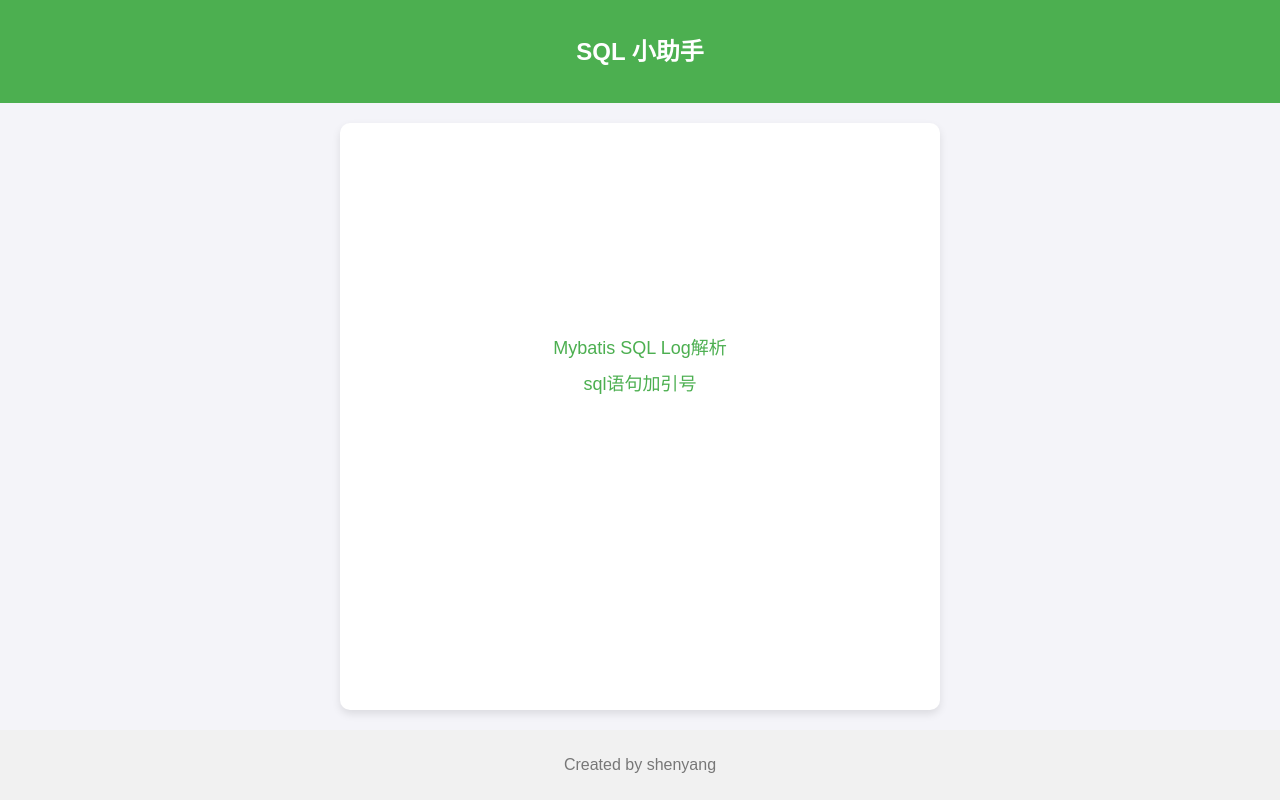
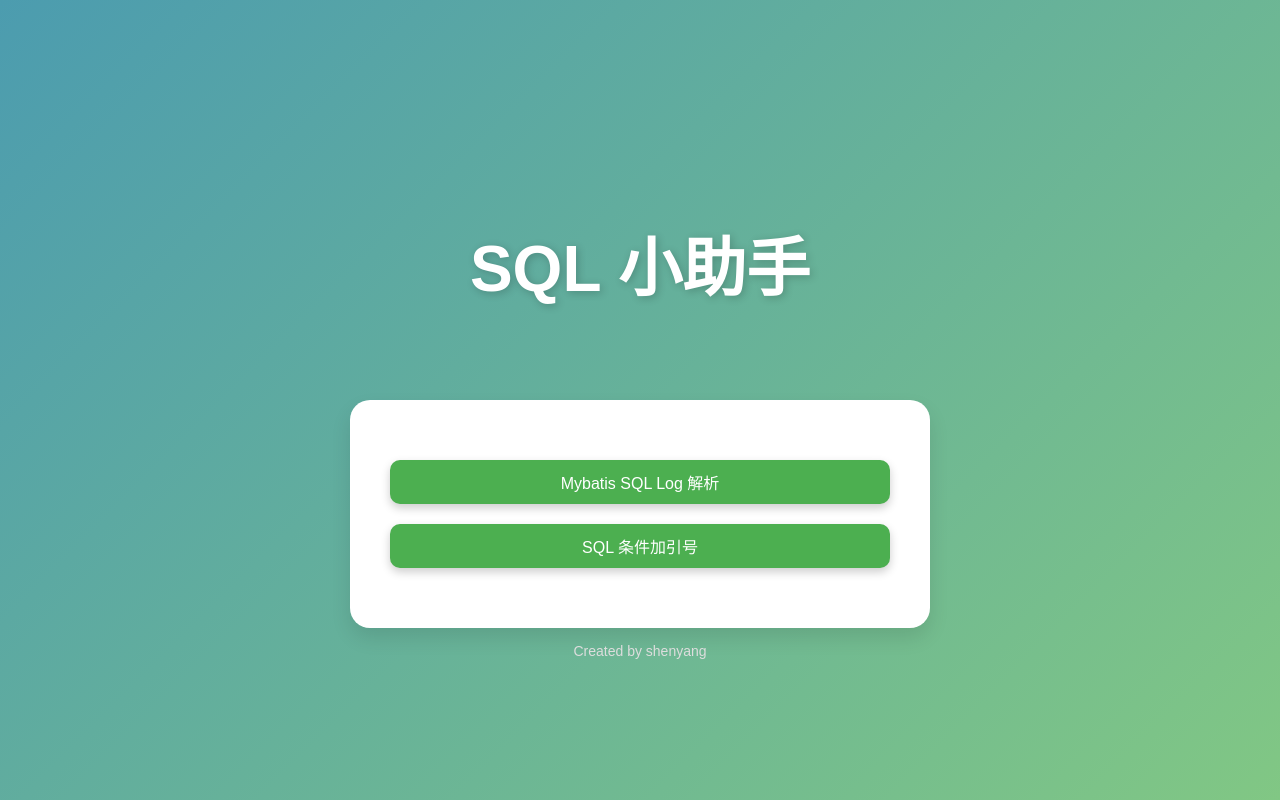
Before and after one commit to 821733497/SQL-Buddy, a plain HTML site: page index.html in a window 1280 px wide. Drawn offline with Linux system fonts and the light colour scheme.

Commit message:
美化一下

```diff
--- a/index.html
+++ b/index.html
@@ -1,40 +1,44 @@
+
 <!DOCTYPE html>
 <html lang="en">
 <head>
     <meta charset="UTF-8">
     <meta name="viewport" content="width=device-width, initial-scale=1.0">
-    <title>sql格式化工具</title>
+    <title>SQL 小助手</title>
     <style>
         body {
             display: flex;
             flex-direction: column;
             min-height: 100vh;
             margin: 0;
-            font-family: Arial, sans-serif;
-            background-color: #f4f4f9;
-            color: #333;
+            font-family: 'Arial', sans-serif;
+            background: linear-gradient(135deg, #4c9caf, #81c784);
+            color: #4c9caf;
+            justify-content: center;
+            align-items: center;
         }
         header {
-            background-color: #4CAF50;
+            background-color: transparent;
             color: white;
             text-align: center;
-            padding: 1em 0;
+            padding: 1.5em 0;
+            font-size: 2em;
+            font-weight: bold;
+            text-shadow: 2px 2px 8px rgba(0, 0, 0, 0.2);
         }
         main {
-            flex: 1;
-            margin: 20px auto;
-            width: 200px;
-            max-width: 100%;
+            width: 500px; /* 调整宽度 */
+            max-width: 90%;
             background: white;
-            padding: 200px;
-            border-radius: 10px;
-            box-shadow: 0 4px 8px rgba(0, 0, 0, 0.1);
+            padding: 40px; /* 增加内边距 */
+            border-radius: 20px; /* 增加圆角 */
+            box-shadow: 0 10px 20px rgba(0, 0, 0, 0.1);
             text-align: center;
-            overflow: auto; /* 添加滚动条 */
+            animation: fadeIn 1s ease-in-out;
         }
-        h1 {
-            font-size: 24px;
-            margin-bottom: 20px;
+        @keyframes fadeIn {
+            from { opacity: 0; transform: translateY(20px); }
+            to { opacity: 1; transform: translateY(0); }
         }
         ul {
             list-style-type: none;
@@ -42,32 +46,42 @@
             margin: 0;
         }
         li {
-            margin: 10px 0;
+            margin: 20px 0;
         }
         a {
+            display: block;
             text-decoration: none;
-            color: #4CAF50;
-            font-size: 18px;
+            color: white;
+            background-color: #4caf50;
+            padding: 10px 20px;
+            font-size: 16px;
+            border-radius: 10px;
+            box-shadow: 0 4px 10px rgba(0, 0, 0, 0.2);
+            transition: background-color 0.3s ease, transform 0.3s ease;
         }
         a:hover {
-            text-decoration: underline;
+            background-color: #388e3c;
+            transform: translateY(-3px);
         }
         footer {
             text-align: center;
-            padding: 10px 0;
-            background-color: #f1f1f1;
-            color: #777;
+            padding: 15px 0;
+            color: #ddd;
+            font-size: 14px;
+        }
+        footer p {
+            margin: 0;
         }
     </style>
 </head>
 <body>
     <header>
-        <h1>SQL 小助手 </h1>
+        <h1>SQL 小助手</h1>
     </header>
     <main>
         <ul>
-            <li><a href="Mybatis SQL Log解析.html">Mybatis SQL Log解析</a></li>
-            <li><a href="sql语句加引号.html">sql语句加引号</a></li>
+            <li><a href="Mybatis SQL Log解析.html">Mybatis SQL Log 解析</a></li>
+            <li><a href="sql语句加引号.html">SQL 条件加引号</a></li>
         </ul>
     </main>
     <footer>
```
